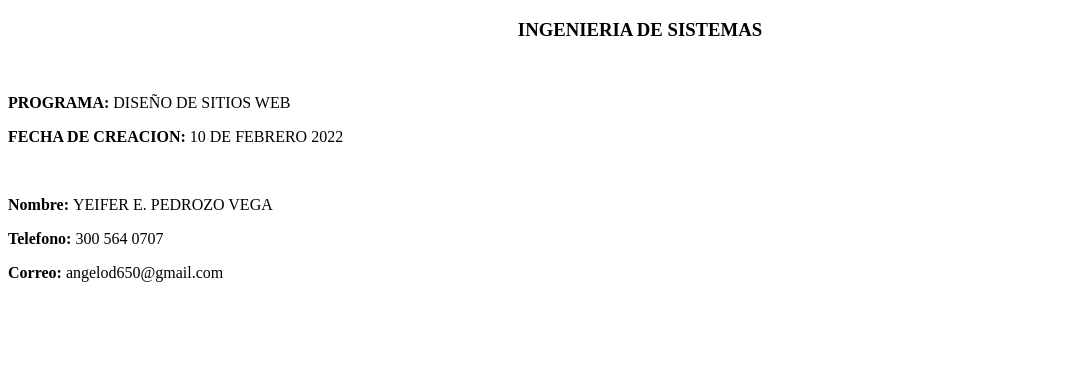
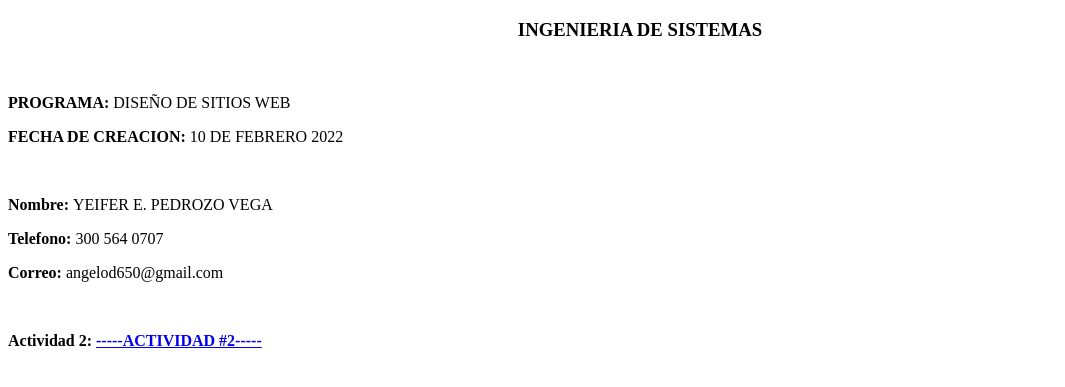
Before and after one commit to YEIFERVEGA/DSW-YEIFERPEDROZO, a plain HTML site: page index.html in a window 1280 px wide. Shown: the part 61-448 px from the top of the page, without its empty margins (0-1065 px from the left). Drawn offline with Linux system fonts and the light colour scheme.

Commit message:
Add files via upload

```diff
--- a/index.html
+++ b/index.html
@@ -20,5 +20,7 @@
             <p><B>Telefono:  </B>300 564 0707</p>
             <p><B>Correo:  </B>angelod650@gmail.com</p>
             <br>
+            <p><B>Actividad 2: <a href="fase 2/desing.html" >-----ACTIVIDAD #2-----</a></p>
+
 </body>
 </html>
```
